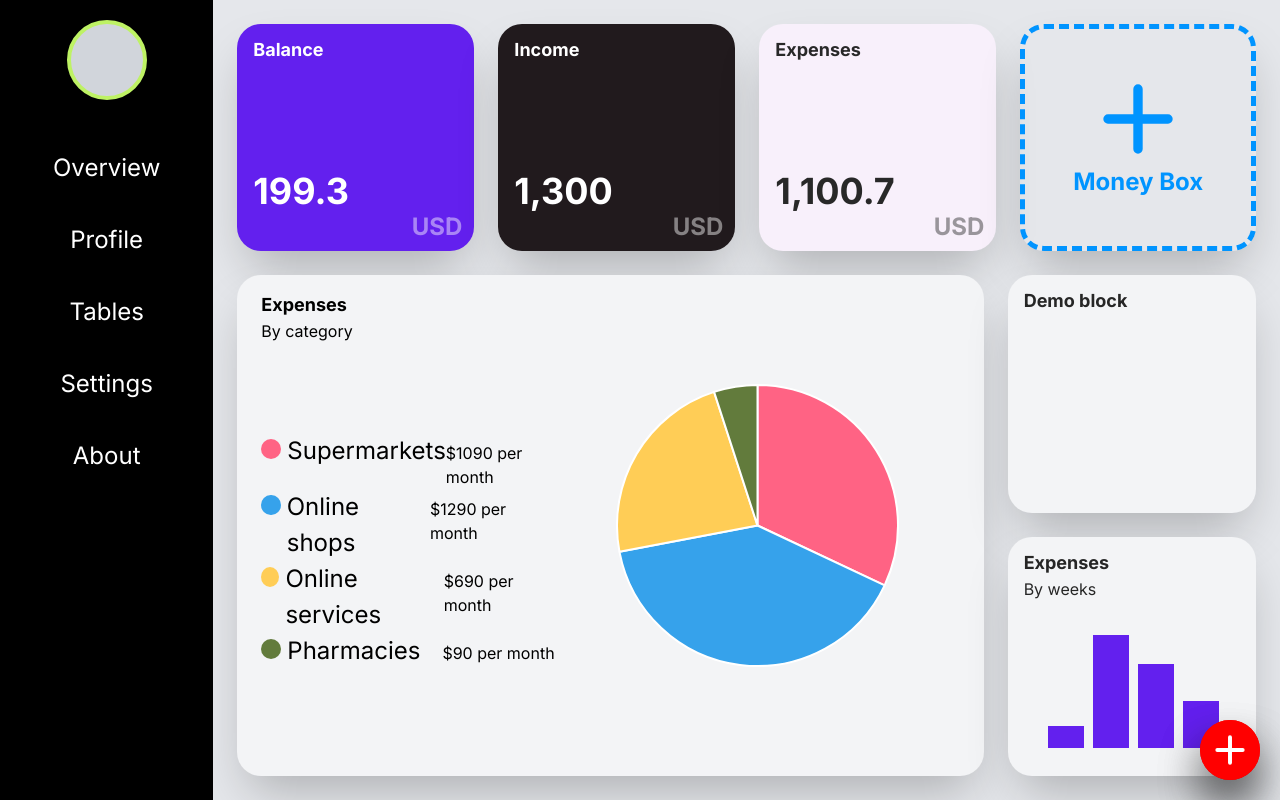
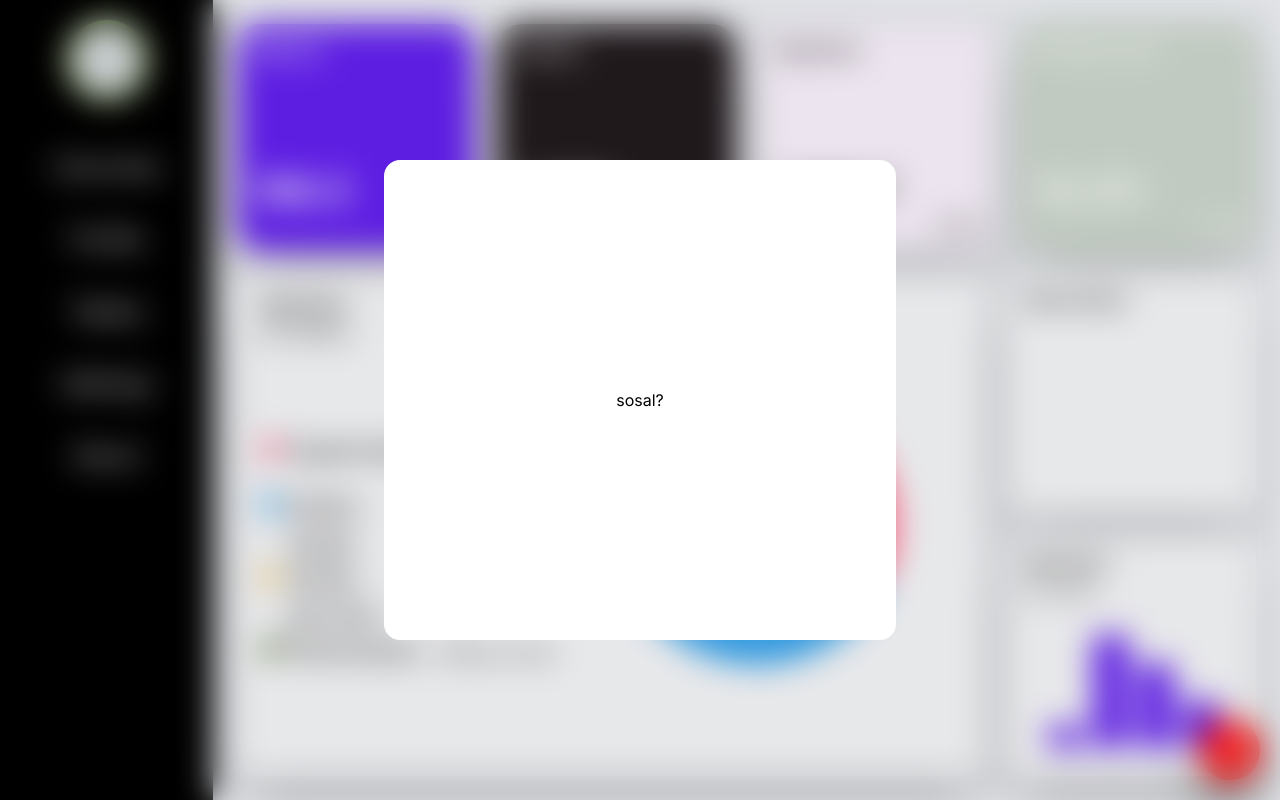
Before and after one commit to m1a2023/nexp-front, a Next.js app: page / in a window 1280 px wide. Built offline with nearby package versions, Linux system fonts and the light colour scheme.

Commit message:
added absolute block for all money boxes

```diff
--- a/src/app/components/absoluteMoneyBox.js
+++ b/src/app/components/absoluteMoneyBox.js
@@ -2,8 +2,12 @@
 
 export const AllMoneyBoxTemplate = ({ styles }) => {
   return (
-    <div>
-      <div></div>
+    <div className="absolute w-full h-full flex justify-center items-center backdrop-blur-lg backdrop-brightness-95 ">
+      <div
+        className={`w-[40%] h-[60%] bg-[#fff] rounded-2xl text-black flex justify-center items-center`}
+      >
+        <span>sosal?</span>
+      </div>
     </div>
   );
 };
--- a/src/app/layout.js
+++ b/src/app/layout.js
@@ -3,6 +3,7 @@ import "./assets/globals.css";
 import { Sidebar } from "./components/sidebar";
 import { TemplateAbsoluteButton } from "./components/absoluteButton";
 import styles from "./assets/page.module.css";
+import { AllMoneyBoxTemplate } from "./components/absoluteMoneyBox";
 
 const inter = Inter({ subsets: ["latin"] });
 
@@ -11,6 +12,12 @@ export const metadata = {
   description: "Generated by create next app",
 };
 
+// const [isAllMoneyBox, setIsAllMoneyBox] = useState(false);
+
+// function homePageAllMoneyBox() {
+//   setIsAllMoneyBox((current) => !current);
+// }
+
 export default function RootLayout({ children }) {
   return (
     <html lang="en">
@@ -18,8 +25,13 @@ export default function RootLayout({ children }) {
         <div className={styles.sidebar}>
           <Sidebar />
         </div>
-        <div className={styles.generalPage}>{children}</div>
+        <div
+          className={styles.generalPage}
+        >
+          {children}
+        </div>
         <TemplateAbsoluteButton styles={styles} />
+        <AllMoneyBoxTemplate styles={styles} />
       </body>
     </html>
   );
--- a/src/app/page.js
+++ b/src/app/page.js
@@ -18,7 +18,7 @@ export default function Home() {
   }
 
   return (
-    <div className="flex flex-row w-full box-border bg-gray-200">
+    <div className="flex flex-row w-full box-border bg-gray-200 relative">
       <div className="flex flex-col p-6 grow justify-start text-1xl h-full max-h-[100vh]">
         <div className={"h-1/3 w-full flex flex-row pb-6 gap-x-6"}>
           {/* <div className="w-auto h-[100%] absolute flex justify-center">
@@ -56,14 +56,14 @@ export default function Home() {
             width={"w-1/4"}
           ></TemplateMoneyCard>
 
-          {/* <TemplateMoneyCard
+          <TemplateMoneyCard
             color={colors.AshGray}
             cardTitle={"all Money box"}
             mainInformation={"19,351"}
             currency={"RUB"}
             width={"w-1/4"}
-          ></TemplateMoneyCard> */}
-          <div
+          ></TemplateMoneyCard>
+          {/* <div
             className={`flex flex-col justify-center items-center select-none w-1/4 max-h-[250px] rounded-3xl shadow-2xl capitalize border-[5px] border-[#0094FF] border-dashed`}
             //flex-col snap-start
             style={{ backgroundColor: "transparent" }}
@@ -89,7 +89,7 @@ export default function Home() {
             <div className="text-[#0094FF] text-[24px] font-[700]">
               <span>money box</span>
             </div>
-          </div>
+          </div> */}
         </div>
 
         <div className={"h-2/3 w-full flex flex-row flex-nowrap gap-x-6"}>
@@ -175,7 +175,7 @@ export default function Home() {
           </div>
         </div>
       </div>
-      <TemplateAbsoluteButton styles={styles} />
+      {/* <TemplateAbsoluteButton styles={styles} /> */}
       {/* <AllMoneyBoxTemplate styles={styles} /> */}
     </div>
   );
```
